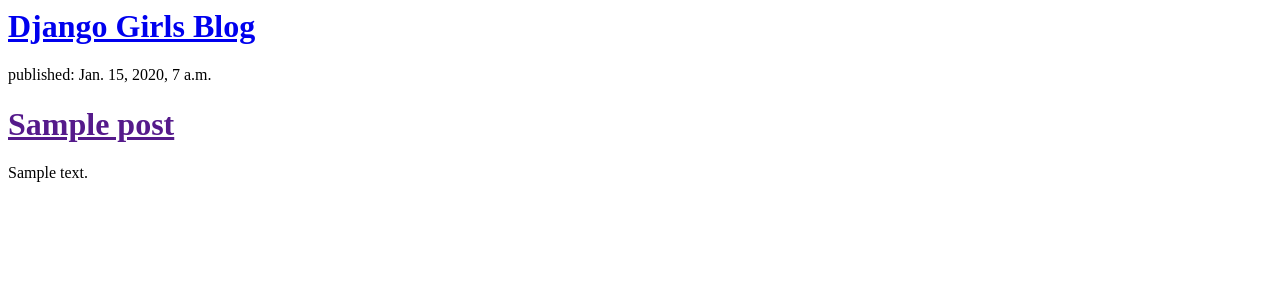
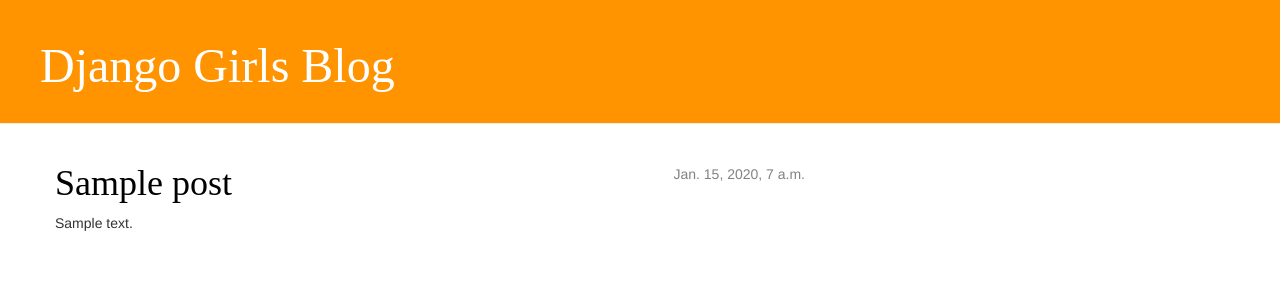
Before and after one commit to flornrosas/my-second-blog, a Django app: template mysite/blog/templates/blog/post_list.html in a window 1280 px wide. Shown: the top 302 px of the page. Run offline with Django 3.2, Linux system fonts and the light colour scheme; the template is opened without the code that fills it: values that come from a table or form of the project are taken from there, others are empty; tables that the repository leaves empty hold one stand-in row (values such as "Sample post"); parts of the project's set-up code (start-up, migrations or seed data) failed here and were passed over; some libraries are stand-ins or nearby versions.

Commit message:
more templates html

```diff
--- /dev/null
+++ b/mysite/blog/static/css/blog.css
@@ -0,0 +1,48 @@
+h1 a {
+	color: #FCA205;
+	font-family: 'Lobster';
+}
+
+<a href="https://en.wikipedia.org/wiki/Django" class="external_link" id="link_to_wiki_page">
+
+body {
+	padding-left: 15px;
+}
+.page-header {
+background-color: #ff9400;
+margin-top: 0;
+padding: 20px 20px 20px 40px;
+}
+.page-header h1, .page-header h1 a, .page-header h1 a:visited, .page-header h1 a:active {
+color: #ffffff;
+font-size: 36pt;
+text-decoration: none;
+}
+.content {
+margin-left: 40px;
+}
+h1, h2, h3, h4 {
+font-family: 'Lobster', cursive;
+}
+.date {
+float: right;
+color: #828282;
+}
+.save {
+float: right;
+}
+.post-form textarea, .post-form input {
+width: 100%;
+}
+.top-menu, .top-menu:hover, .top-menu:visited {
+color: #ffffff;
+float: right;
+font-size: 26pt;
+margin-right: 20px;
+}
+.post {
+margin-bottom: 70px;
+}
+.post h1 a, .post h1 a:visited {
+color: #000000;
+}
--- a/mysite/blog/templates/blog/base.html
+++ b/mysite/blog/templates/blog/base.html
@@ -15,15 +15,8 @@
 		<div class="content container">
 			<div class="row">
 				<div class="col-md-8">
-				{% for post in posts %}
-					<div class="post">
-						<div class="date">
-							{{ post.published_date }}
-						</div>
-						<h1><a href="">{{ post.title }}</a></h1>
-						<p>{{ post.text|linebreaksbr }}</p>
-					</div>
-				{% endfor %}
+				{% block content %}
+				{% endblock %}
 				</div>
 			</div>
 		</div>
--- a/mysite/blog/templates/blog/post_list.html
+++ b/mysite/blog/templates/blog/post_list.html
@@ -1,17 +1,13 @@
-<html>
-	<head>
-		<title>Django Girls blog</title>
-	</head>
-	<body>
-		<div>
-			<h1><a href="/">Django Girls Blog</a></h1>
+{% extends 'blog/base.html' %}
+
+{% block content %}
+	{% for post in posts %}
+		<div class="post">
+			<div class="date">
+				{{ post.published_date }}
+			</div>
+				<h1><a href="{% url 'blog.views.post_detail' pk=post.pk %}">{{ post.title }}</a></h1>
+				<p>{{ post.text|linebreaksbr }}</p>
 		</div>
-		{% for post in posts %}
-		<div>
-			<p>published: {{ post.published_date }}</p>
-			<h1><a href="">{{ post.title }}</a></h1>
-			<p>{{ post.text|linebreaksbr }}</p>
-		</div>
-		{% endfor %}
-	</body>
-</html>
+	{% endfor %}
+{% endblock content %}
```
Also changed, not shown: mysite/blog/templates/blog/post_detail.html (added, +12 -0 lines), mysite/blog/views.py (+7 -2 lines).
